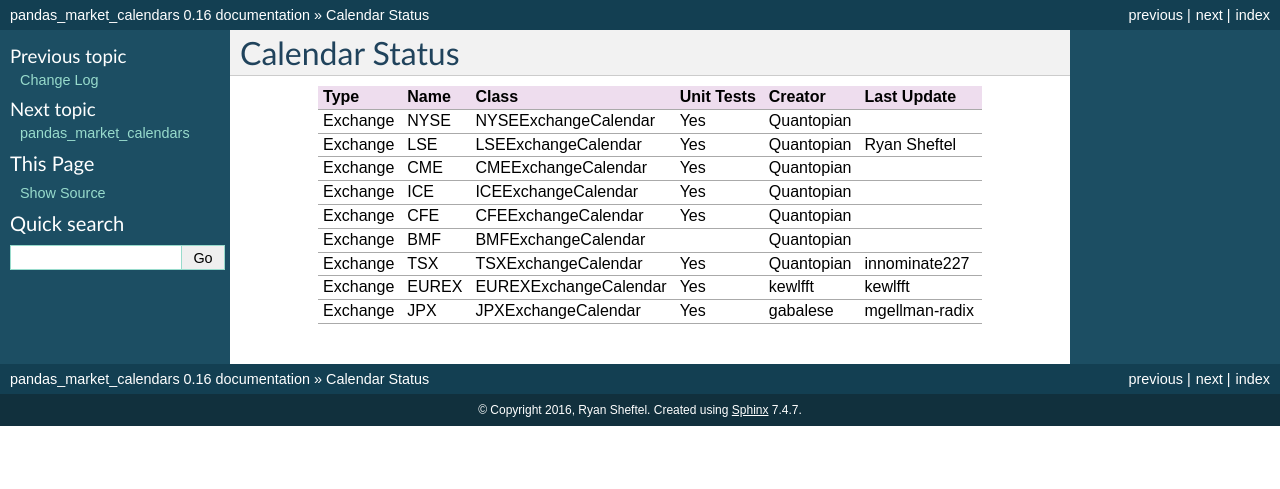
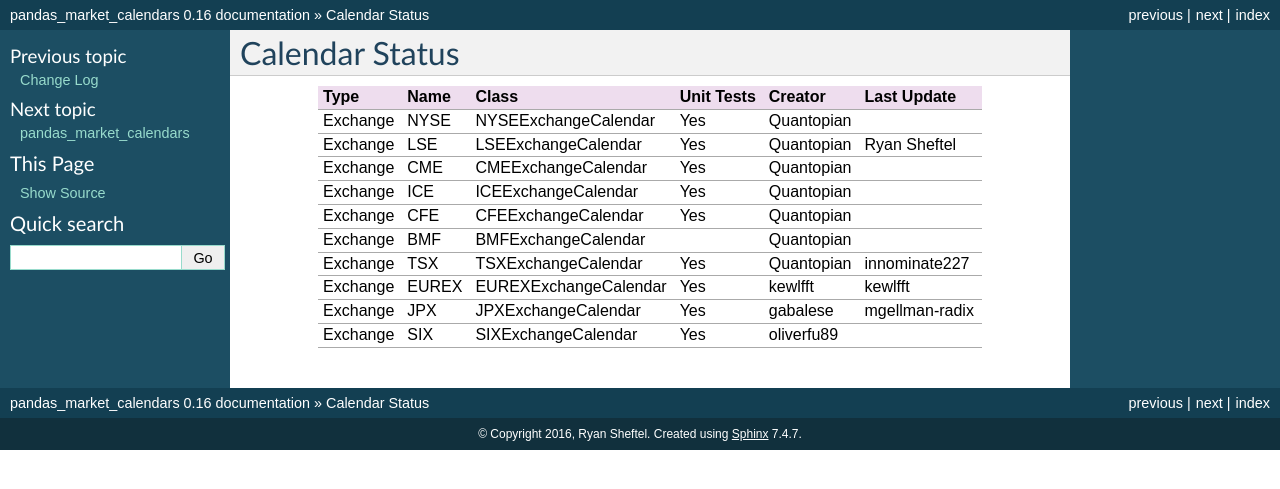
Before and after one commit to rsheftel/pandas_market_calendars, a Sphinx documentation site: the page built from docs/calendars.rst, in a window 1280 px wide. Shown: the top 489 px of the page. Built offline with Sphinx 7.4.7, drawn with Linux system fonts in a browser that asks for light colours.

```diff
--- a/docs/calendars.rst
+++ b/docs/calendars.rst
@@ -13,4 +13,5 @@ Exchange  BMF    BMFExchangeCalendar                Quantopian
 Exchange  TSX    TSXExchangeCalendar     Yes        Quantopian innominate227
 Exchange  EUREX  EUREXExchangeCalendar   Yes        kewlfft    kewlfft
 Exchange  JPX    JPXExchangeCalendar     Yes        gabalese   mgellman-radix
+Exchange  SIX    SIXExchangeCalendar     Yes        oliverfu89
 ========= ====== ===================== ============ ========== ==============
```
Also changed, not shown: 1 other file.
